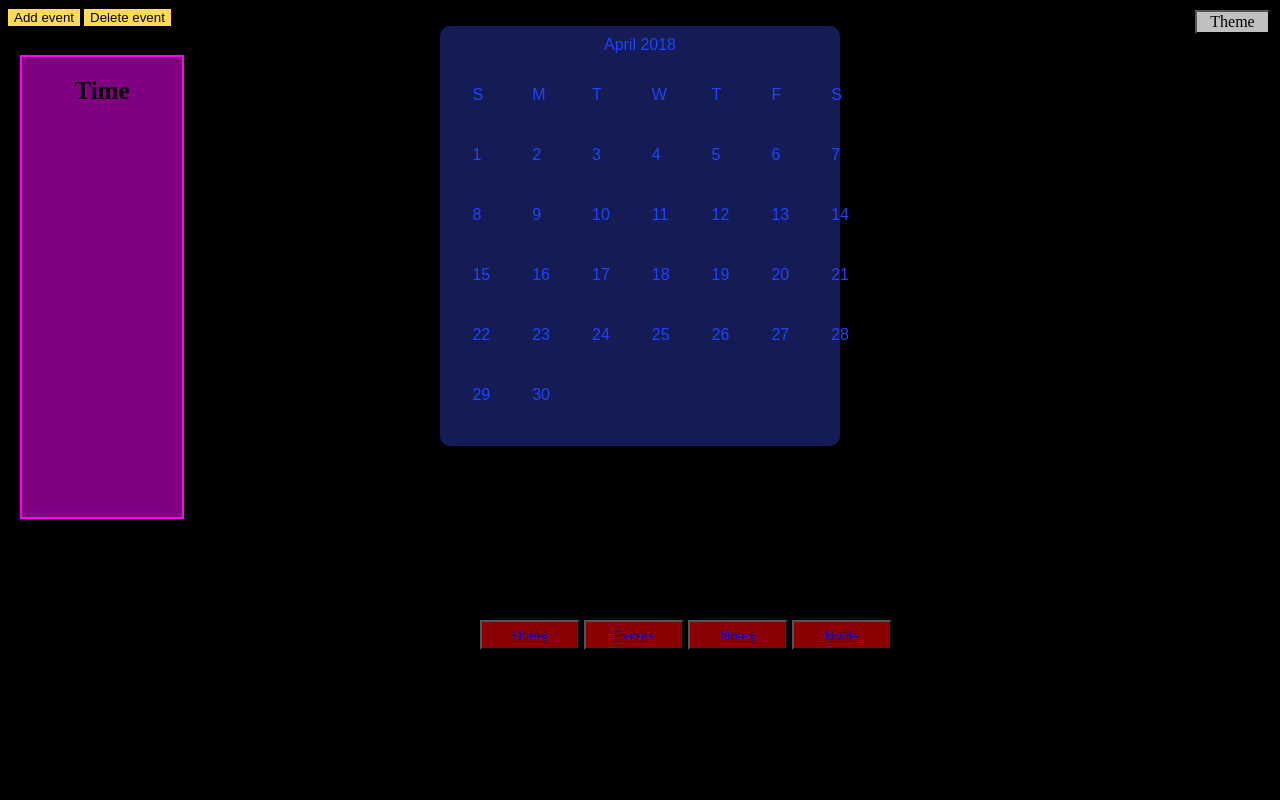
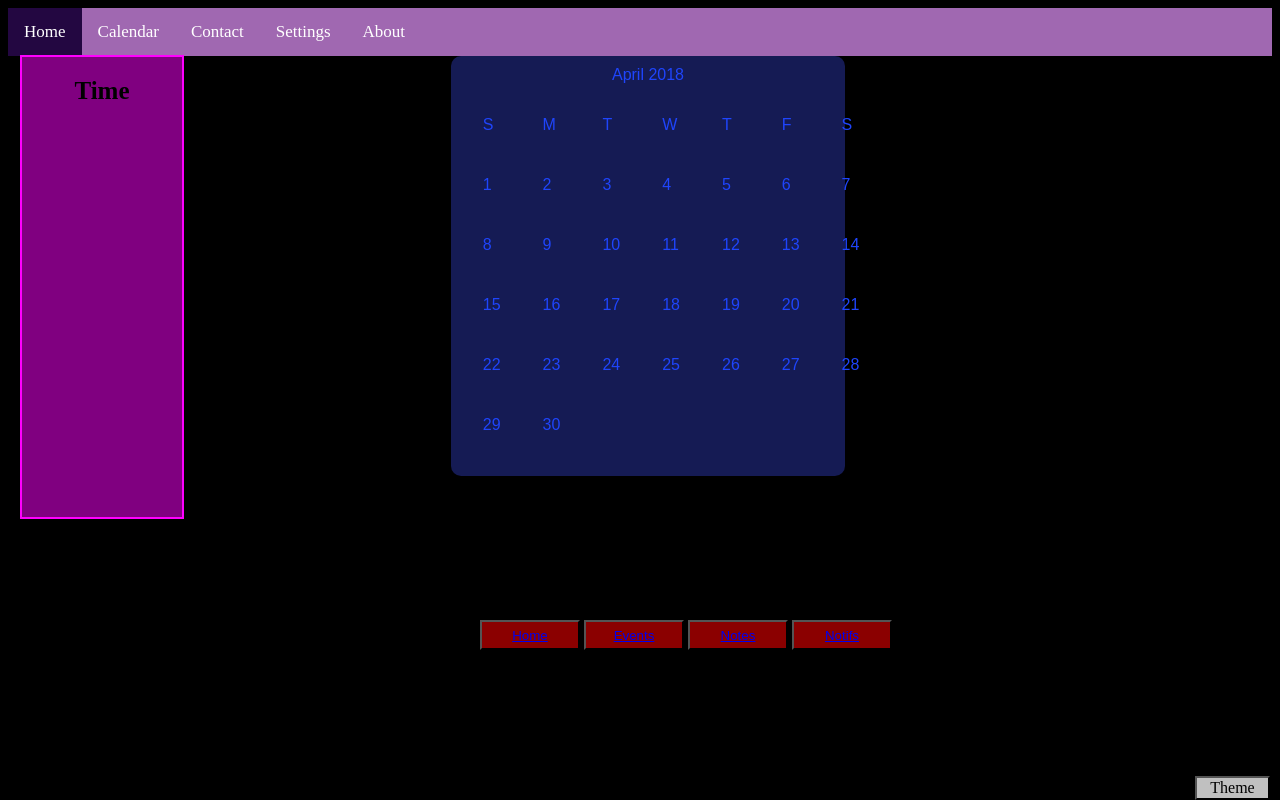
Before and after one commit to bsylve1996/CSC_3380_Dream_Team, a PHP site: page /calendarr.html in a window 1280 px wide. Run offline with PHP 8.4, Linux system fonts and the light colour scheme.

Commit message:
added the top nav , removed the add event , delete event buttons and the hover on the calendar. Also moved the theme button to the bottom.

```diff
--- a/calendarr/calendarr.css
+++ b/calendarr/calendarr.css
@@ -14,7 +14,7 @@ body.light_theme {
 
 #theme_btn{
   position:absolute;
-   top:10;
+   bottom:0;
    right:10;
    width: 75px;
    font:inherit;
@@ -28,6 +28,31 @@ body.light_theme {
 }
 .light_theme #change-theme-btn {
   color: #333;
+}
+.topnav {
+  overflow: hidden;
+  background-color: #a068b1;
+}
+
+
+.topnav a {
+  float: left;
+  color: white;
+  text-align: center;
+  padding: 14px 16px;
+  text-decoration: none;
+  font-size: 17px;
+  text-align:center;
+}
+
+.topnav a:hover {
+  background-color: #d6af38;
+  color: white;
+}
+
+.topnav a.active {
+  background-color: #230741;
+  color: white;
 }
 
 
@@ -90,31 +115,7 @@ body.light_theme {
 	font-size: 25;
 
 }
-#b1{
-	    background-color:#ffdb58;
-		border: none;
-		 left:20;
-		  cursor: pointer;
-}
 
-
-#b2{
-	    background-color:#ffdb58;
-		border: none;
-		 cursor: pointer;
-}
-
-.light_theme #b1{
-background-color:#E0B0FF;
-border: none;
-left:20;
- cursor: pointer;
-}
-.light_theme #b2{
-background-color:#E0B0FF;
-border: none;
- cursor: pointer;
-}
 
 #calendar-container>div{
     padding: 0;
@@ -144,14 +145,6 @@ border: none;
 
 }
 
-
-#calendar-dates>table>tr>td:hover {
-    background-color: black;
-}
-
-.light_theme #calendar-dates>table>tr>td:hover {
-    background-color: white;
-}
 #bar{
 height:30;
 width:100;
--- a/calendarr/calendarr.html
+++ b/calendarr/calendarr.html
@@ -7,10 +7,16 @@
     <body>
 <main>	<button id ="theme_btn"> Theme</button> </main>
 	<script type="text/javascript" src="calendarr.js"></script>
-  <div id = "events">
-  <button type="button" id = "b1" >Add  event</button>
-	<button type="button" id = "b2">Delete event</button>
-  </div>
+ <div class="topnav">
+  <a class="active" href="#home">Home</a>
+  <a href="calendarr\calendarr.html">Calendar</a>
+  <a href="#contact">Contact</a>
+   <a href="index.html">Settings</a>
+  <a href="about.html">About</a>
+</div>
+
+<div style="padding-left:16px">
+
 	<div id ="sidepane">
 	 <h1">Time</h1>
 
```
